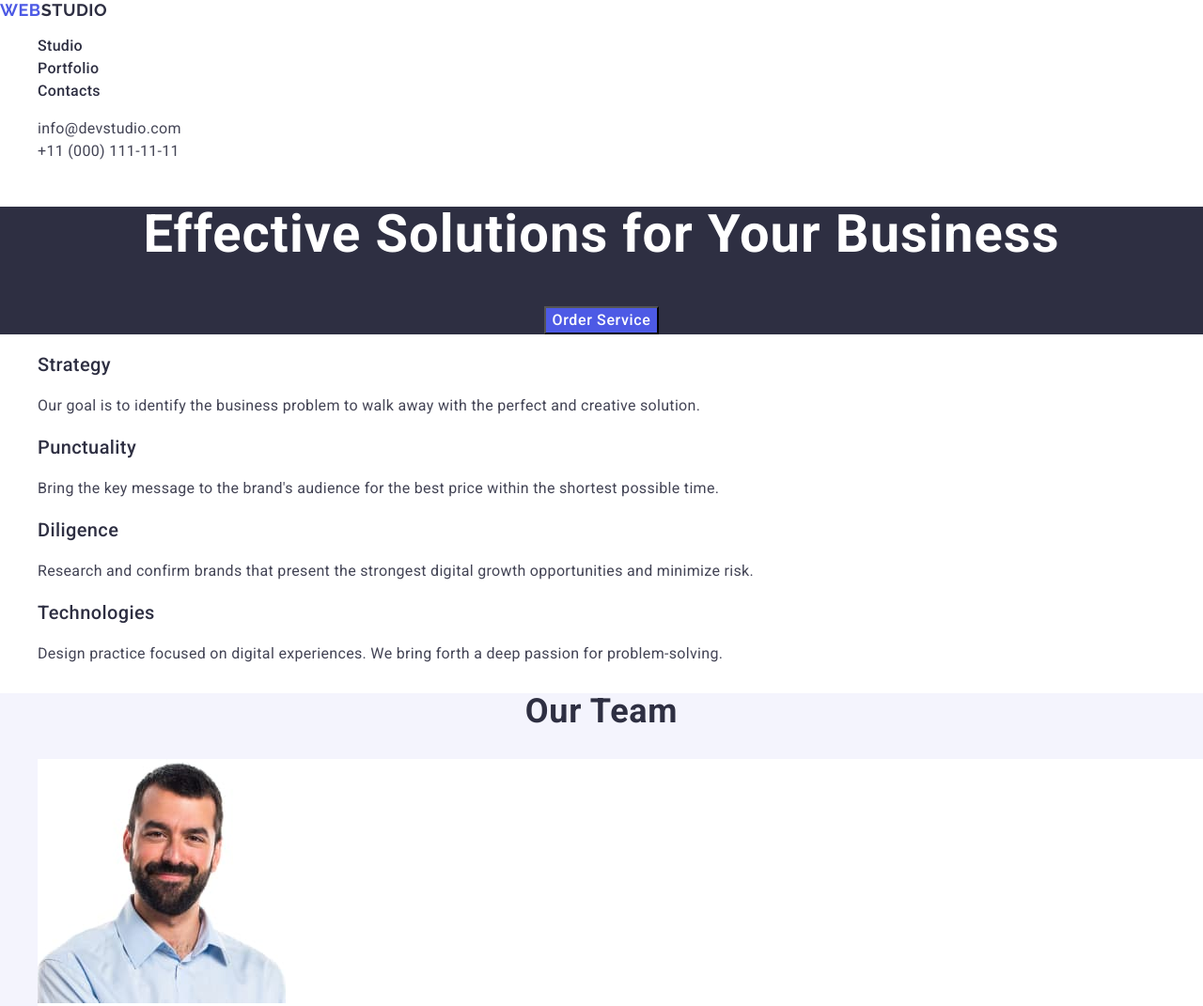
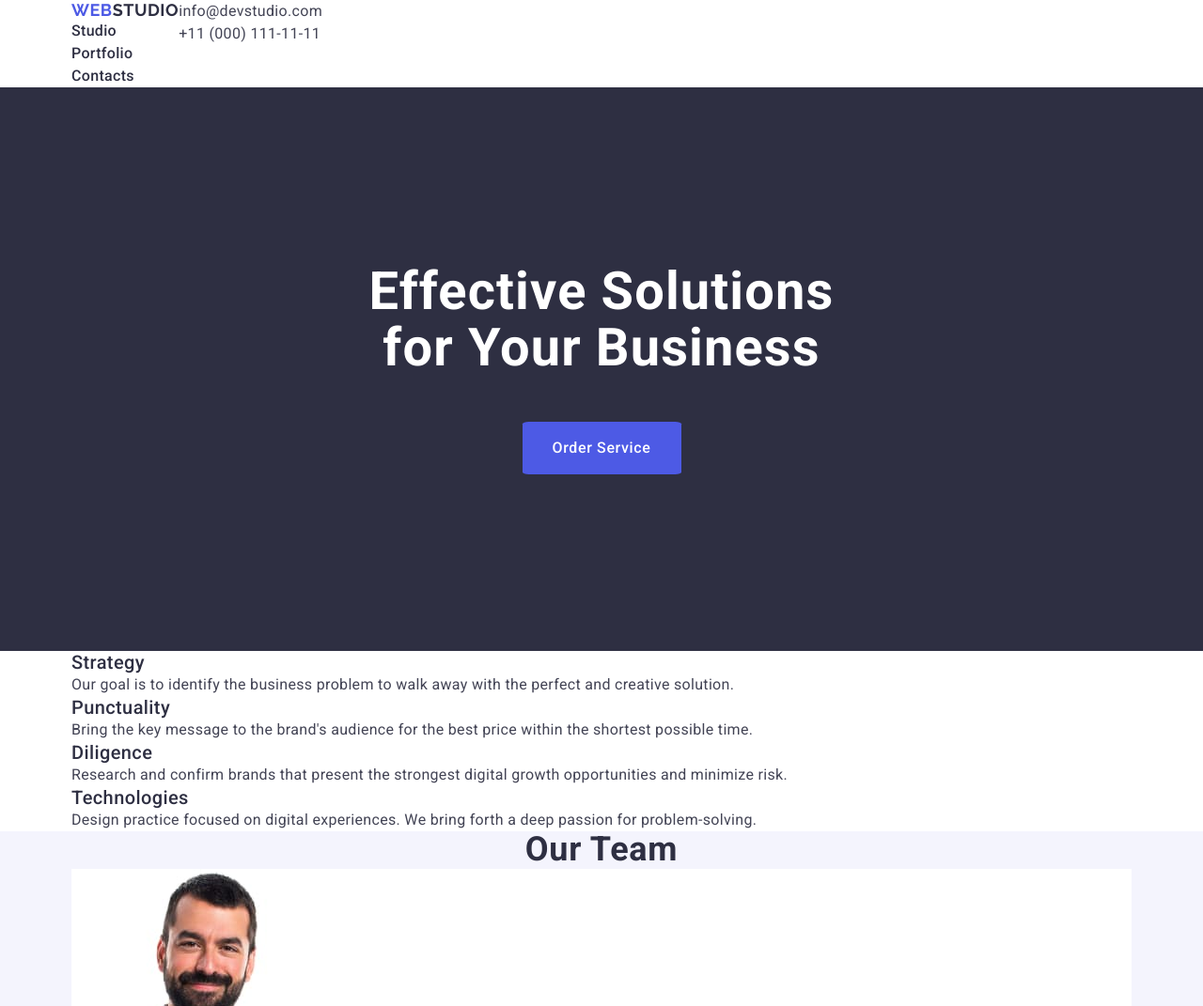
Before and after one commit to Andriy-Chernyavsky/goit-markup-hw-03, a plain HTML site: page index.html in a window 1280 px wide. Shown: the top 1071 px of the page at 94% size. Drawn offline with nearby package versions, Linux system fonts and the light colour scheme.

Commit message:
hero-footer

```diff
--- a/css/styles.css
+++ b/css/styles.css
@@ -1,3 +1,10 @@
+* {
+  margin: 0;
+  padding: 0;
+  list-style: none;
+  box-sizing: border-box;
+}
+
 body {
   font-family: "Roboto", sans-serif;
   color: #434455;
@@ -10,6 +17,17 @@ ul,
 ol {
   list-style-type: none;
 }
+
+.container {
+  width: 1158px;
+  padding-left: 15px;
+  padding-right: 15px;
+  margin: 0 auto;
+}
+.header-container {
+  display: flex;
+}
+
 .logo {
   font-family: "Raleway", sans-serif;
   font-weight: 700;
@@ -60,6 +78,8 @@ ol {
 .hero {
   background-color: #2e2f42;
   text-align: center;
+  padding-top: 188px;
+  padding-bottom: 188px;
 }
 .hero-title {
   font-family: "Roboto", sans-serif;
@@ -69,6 +89,9 @@ ol {
   letter-spacing: 0.02em;
   text-align: center;
   color: #fff;
+  max-width: 496px;
+  margin: 0 auto;
+  margin-bottom: 48px;
 }
 .hero-button {
   font-family: "Roboto", sans-serif;
@@ -79,6 +102,12 @@ ol {
   color: #fff;
   cursor: pointer;
   background-color: #4d5ae5;
+  min-width: 169px;
+  border-radius: 4%;
+  display: block;
+  height: 56px;
+  border: none;
+  margin: 0 auto;
 }
 
 .hero-button:focus,
@@ -156,6 +185,8 @@ ol {
 
 .foot {
   background-color: #2e2f42;
+  padding-top: 100px;
+  padding-bottom: 100px;
 }
 .foot-logo-part {
   font-family: "Raleway", sans-serif;
@@ -165,6 +196,8 @@ ol {
   letter-spacing: 0.03em;
   text-transform: uppercase;
   color: #f4f4fd;
+  display: inline-block;
+  margin-bottom: 16px;
 }
 
 .foot-text {
@@ -172,4 +205,5 @@ ol {
   line-height: 1.5;
   letter-spacing: 0.02em;
   color: #f4f4fd;
+  max-width: 264px;
 }
--- a/index.html
+++ b/index.html
@@ -21,6 +21,7 @@
   </head>
   <body>
     <header>
+      <div class="container header-container">
         <nav>
           <a class="logo" href="./index.html">
             Web<span class="logo-part">Studio</span>
@@ -51,22 +52,26 @@
             </li>
           </ul>
         </address>
+      </div>
     </header>
 
     <main>
       <section class="hero">
+        <div class="container">
           <h1 class="hero-title">Effective Solutions for Your Business</h1>
           <button class="hero-button" type="button">Order Service</button>
+        </div>
       </section>
 
       <section>
+        <div class="container">
           <h2 hidden>main_features</h2>
           <ul>
             <li>
               <h3 class="feature">Strategy</h3>
               <p class="feature-text">
-              Our goal is to identify the business problem to walk away with the
-              perfect and creative solution.
+                Our goal is to identify the business problem to walk away with
+                the perfect and creative solution.
               </p>
             </li>
             <li>
@@ -91,9 +96,11 @@
               </p>
             </li>
           </ul>
+        </div>
       </section>
 
       <section class="team">
+        <div class="container">
           <h2 class="team-title">Our Team</h2>
           <ul>
             <li class="pidpys">
@@ -137,9 +144,11 @@
               <p class="place">UI Designer</p>
             </li>
           </ul>
+        </div>
       </section>
 
       <section>
+        <div class="container">
           <h2 class="team-title">Our Portfolio</h2>
           <ul>
             <li>
@@ -203,18 +212,21 @@
               <p class="port-place">Marketing</p>
             </li>
           </ul>
+        </div>
       </section>
     </main>
 
     <footer class="foot">
+      <div class="container">
         <a class="logo" href="./index.html">
           Web<span class="foot-logo-part">Studio</span>
         </a>
 
         <p class="foot-text">
-        Increase the flow of customers and sales for your business with digital
-        marketing & growth solutions.
+          Increase the flow of customers and sales for your business with
+          digital marketing & growth solutions.
         </p>
+      </div>
     </footer>
   </body>
 </html>
```
Lines whose indentation alone changed are shown as unchanged.
